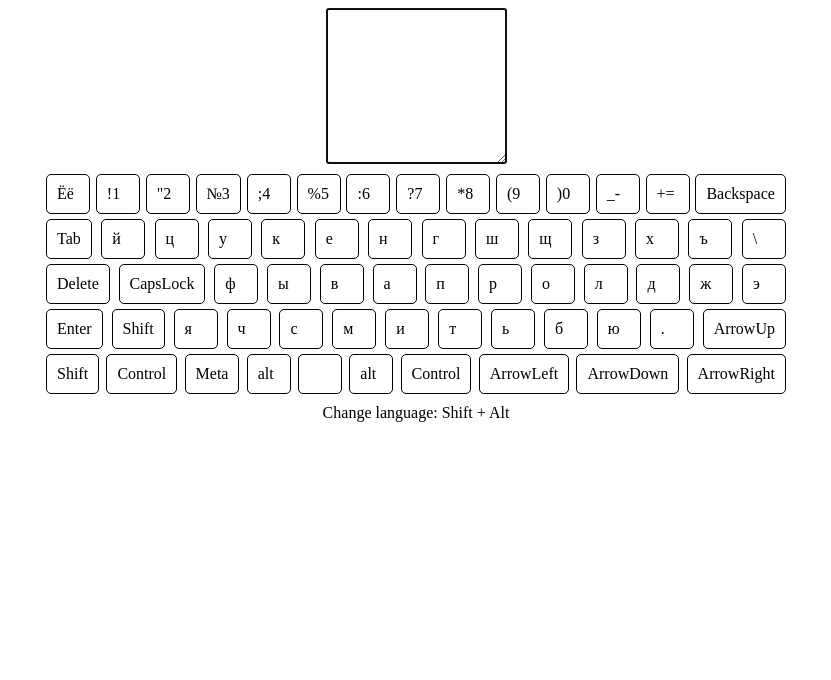
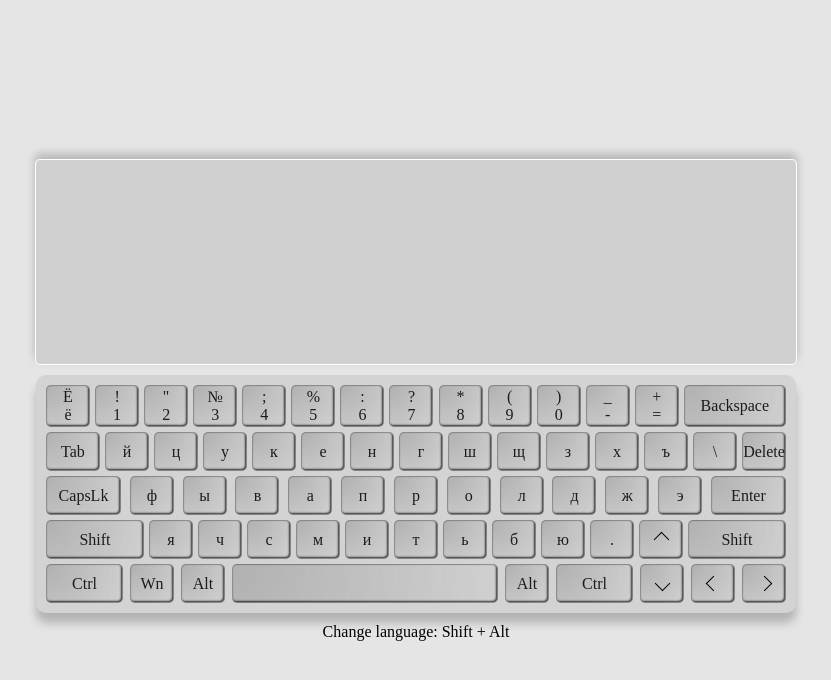
Before and after one commit to Lelya606/virtual-keyboard, a website built with webpack: page src/index.html in a window 1280 px wide. Shown: the whole page, without its empty margins (224-1055 px from the left). Built offline with nearby package versions, Linux system fonts and the light colour scheme.

Commit message:
feat: add style

```diff
--- a/src/data/keys.js
+++ b/src/data/keys.js
@@ -204,9 +204,9 @@ const KEYS = [
   },
   {
     code: 'CapsLock',
-    'key-en': 'CapsLock',
+    'key-en': 'CapsLk',
     'shiftKey-en': null,
-    'key-ru': 'CapsLock',
+    'key-ru': 'CapsLk',
     'shiftKey-ru': null,
   },
   {
@@ -386,23 +386,23 @@ const KEYS = [
   },
   {
     code: 'ControlLeft',
-    'key-en': 'Control',
+    'key-en': 'Ctrl',
     'shiftKey-en': null,
-    'key-ru': 'Control',
+    'key-ru': 'Ctrl',
     'shiftKey-ru': null,
   },
   {
     code: 'MetaLeft',
-    'key-en': 'Meta',
+    'key-en': 'Wn',
     'shiftKey-en': null,
-    'key-ru': 'Meta',
+    'key-ru': 'Wn',
     'shiftKey-ru': null,
   },
   {
     code: 'AltLeft',
-    'key-en': 'alt',
+    'key-en': 'Alt',
     'shiftKey-en': null,
-    'key-ru': 'alt',
+    'key-ru': 'Alt',
     'shiftKey-ru': null,
   },
   {
@@ -414,16 +414,23 @@ const KEYS = [
   },
   {
     code: 'AltRight',
-    'key-en': 'alt',
+    'key-en': 'Alt',
     'shiftKey-en': null,
-    'key-ru': 'alt',
+    'key-ru': 'Alt',
     'shiftKey-ru': null,
   },
   {
     code: 'ControlRight',
-    'key-en': 'Control',
+    'key-en': 'Ctrl',
     'shiftKey-en': null,
-    'key-ru': 'Control',
+    'key-ru': 'Ctrl',
+    'shiftKey-ru': null,
+  },
+  {
+    code: 'ArrowDown',
+    'key-en': 'ArrowDown',
+    'shiftKey-en': null,
+    'key-ru': 'ArrowDown',
     'shiftKey-ru': null,
   },
   {
@@ -431,13 +438,6 @@ const KEYS = [
     'key-en': 'ArrowLeft',
     'shiftKey-en': null,
     'key-ru': 'ArrowLeft',
-    'shiftKey-ru': null,
-  },
-  {
-    code: 'ArrowDown',
-    'key-en': 'ArrowDown',
-    'shiftKey-en': null,
-    'key-ru': 'ArrowDown',
     'shiftKey-ru': null,
   },
   {
--- a/src/js/keyboard.js
+++ b/src/js/keyboard.js
@@ -6,7 +6,7 @@ export default class Keyboard {
     this.language = 'ru';
     this.indexTwoKey = 12;
     this.textarea = null;
-    this.textareaRows = 10;
+    this.textareaRows = 8;
     this.keys = null;
     this.capsLk = false;
   }
--- a/src/scss/style.scss
+++ b/src/scss/style.scss
@@ -1,15 +1,103 @@
+body {
+  height: 100vh;
+  margin: 0;
+  background-color: #80808033;
+}
+
 .key {
-  padding: 10px;
-  border: 1px solid #000000;
+  display: flex;
+  flex-direction: column;
+  justify-content: center;
+  align-items: center;
+  padding: 2px 10px;
+  width: 22px;
+  min-height: 33px;
+  background: rgb(100 100 100 / 30%) radial-gradient(circle at 0 0, rgb(255 255 255 / 0%), rgb(255 255 255 / 40%));
+  color: #1c1c1c;
+  border: 1.5px solid #1c1c1c5c;
+  box-shadow: inset -1px -1px 2px rgba(0, 0, 0, 0.75);
   border-radius: 5px;
-  min-width: 22px;
+  cursor: pointer;
+  transition: all 0.2s ease-out;
+
+  &.js-active {
+    box-shadow: inset 0 1px 2px 1px rgba(0, 0, 0, 0.9);
+    background-color: #1c1c1a26;
+  }
+
+  &[data-code="Backspace"] {
+    width: 80px;
+  }
+
+  &[data-code="Tab"] {
+    width: 32px;
+  }
+
+  &[data-code="CapsLock"],
+  &[data-code="Enter"] {
+    width: 53px;
+  }
+
+  &[data-code="ShiftLeft"],
+  &[data-code="ShiftRight"] {
+    width: 76px;
+  }
+
+  &[data-code="ControlLeft"],
+  &[data-code="ControlRight"] {
+    width: 55px;
+  }
+
+  &[data-code="Space"] {
+    width: 244px;
+  }
+
+  &[data-code="ArrowLeft"],
+  &[data-code="ArrowRight"],
+  &[data-code="ArrowDown"],
+  &[data-code="ArrowUp"] {
+    color: rgba(255, 240, 240, 0);
+
+    &:after {
+      content: '';
+      display: inline-block;
+      width: 10px;
+      height: 10px;
+      border-bottom-width: 1px;
+      border-left-width: 1px;
+      border-color: #000000;
+      border-bottom-style: solid;
+      border-left-style: solid;
+      position: absolute;
+    }
+  }
+
+  &[data-code="ArrowUp"] {
+    &:after {
+      transform: rotate(135deg);
+    }
+  }
+
+  &[data-code="ArrowRight"] {
+    &:after {
+      transform: rotate(-135deg);
+    }
+  }
+
+  &[data-code="ArrowLeft"] {
+    &:after {
+      transform: rotate(45deg);
+    }
+  }
+
+  &[data-code="ArrowDown"] {
+    &:after {
+      transform: rotate(-45deg);
+    }
+  }
 
   &:hover {
     cursor: pointer;
-  }
-
-  &.js-active {
-    background: blueviolet;
   }
 
   &-board {
@@ -17,6 +105,8 @@
     flex-direction: column;
     row-gap: 10px;
     align-items: center;
+    justify-content: center;
+    height: 100%;
 
     &__content {
       display: flex;
@@ -24,6 +114,28 @@
       justify-content: space-between;
       max-width: 740px;
       gap: 5px;
+      padding: 10px;
+      border-radius: 10px;
+      background-color: #8080802e;
+      box-shadow: 0 10px 10px rgba(0,0,0,0.22);
+    }
+
+    &__textarea {
+      width: 100%;
+      max-width: 740px;
+      padding: 10px;
+      font-size: 20px;
+      resize: none;
+      background-color: #80808036;
+      box-shadow: 0 -5px 10px rgba(0, 0, 0, 0.22);
+      border: 1.5px solid #ffffff;
+      border-radius: 5px;
+      outline: none;
+
+      &:focus {
+        border: 1.5px solid #ffffff;
+        outline: none;
+      }
     }
   }
 }
```
